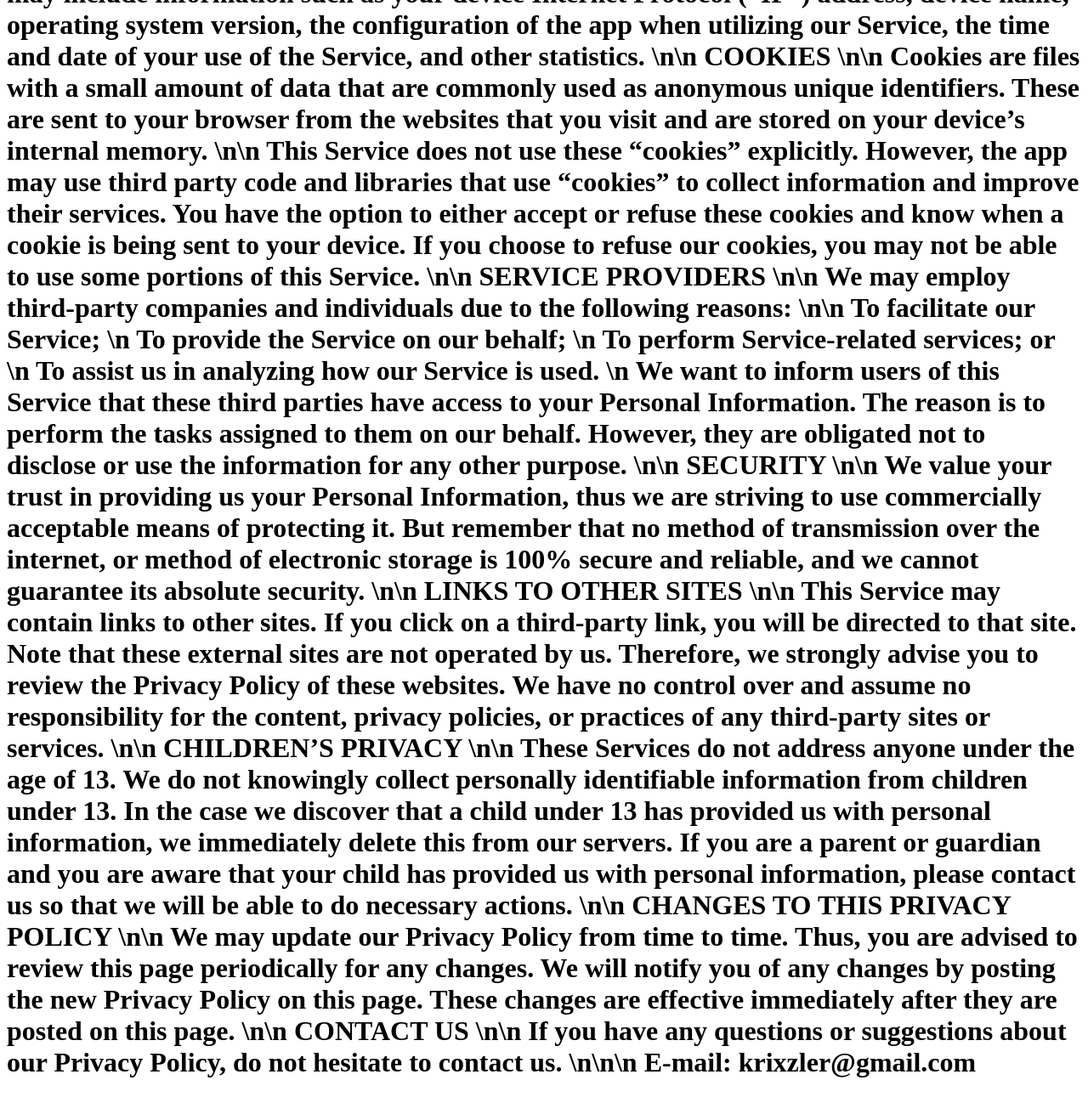
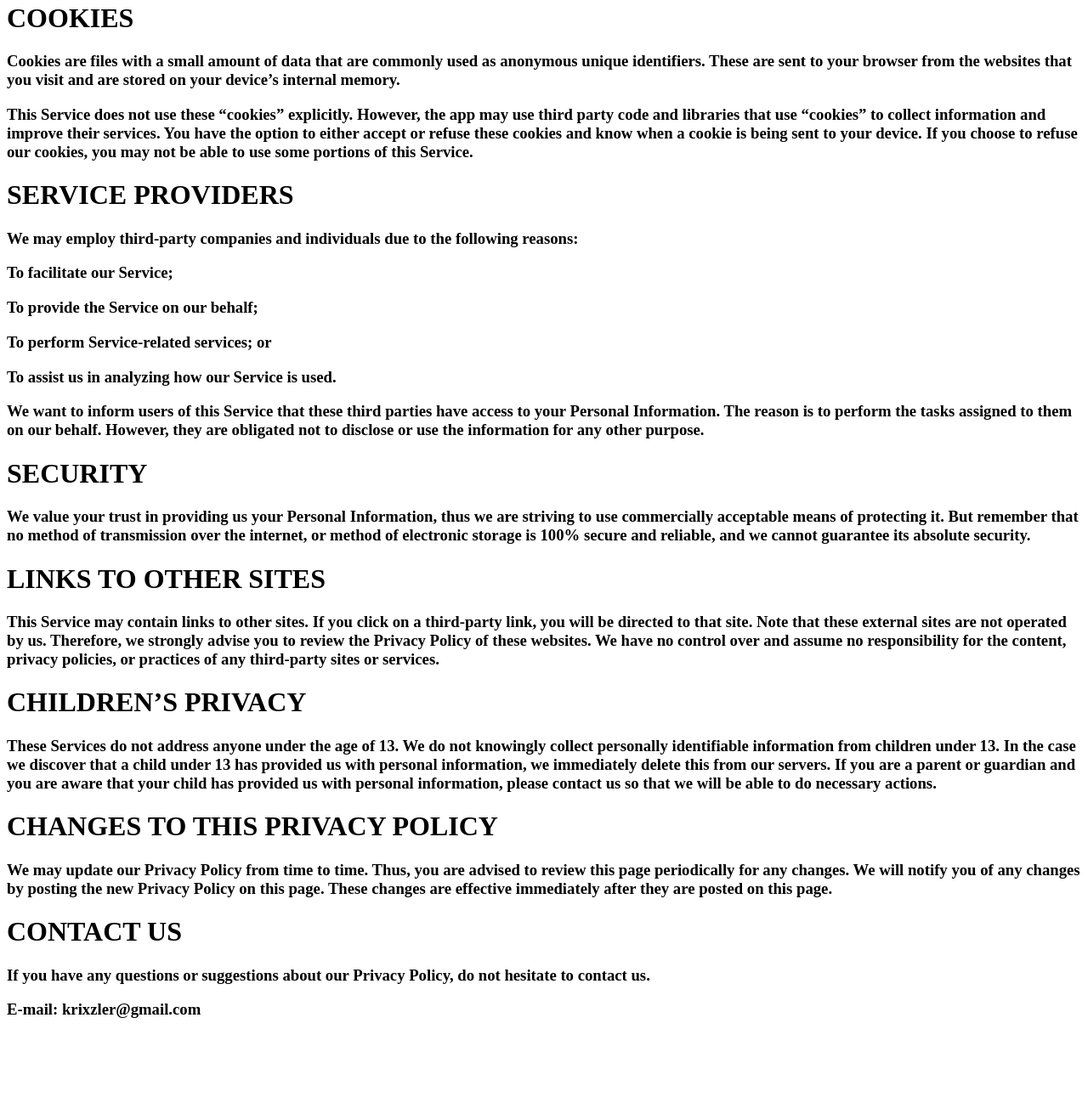
Before and after one commit to KrixApp/PrivacyPolicy, a plain HTML site: page index.html in a window 1280 px wide. Shown: the part 706-1997 px from the top of the page at 85% size. After the commit the page ends 1924 px from the top, so only its background shows below. Drawn offline with Linux system fonts and the light colour scheme.

Commit message:
Update index.html

```diff
--- a/index.html
+++ b/index.html
@@ -3,69 +3,69 @@
   <title> KrixApp </title>
   <body>
 
-    <h3> Privacy Policy </h3>
+    <h1> Privacy Policy </h1>
 
-    <h1>
+    <h3>
 KrixApp built the Deserve Me app as a Freemium app. This SERVICE is provided by KrixApp at no cost and is intended for use as is.
-\n\n
+</h3><h3>
 This page is used to inform visitors regarding our policies with the collection, use, and disclosure of Personal Information if anyone decided to use our Service.
-\n\n
+</h3><h3>
 If you choose to use our Service, then you agree to the collection and use of information in relation to this policy. The Personal Information that we collect is used for providing and improving the Service. We will not use or share your information with anyone except as described in this Privacy Policy.
-\n\n
+</h3><h3>
 The terms used in this Privacy Policy have the same meanings as in our Terms and Conditions, which is accessible at Deserve Me unless otherwise defined in this Privacy Policy.
-\n\n
-<b>INFORMATION COLLECTION AND USE</b>
-\n\n
+</h3><h1>
+INFORMATION COLLECTION AND USE
+</h1><h3>
 For a better experience, while using our Service, we may require you to provide us with certain personally identifiable information. The information that we request will be retained by us and used as described in this privacy policy.
-\n\n
+</h3><h3>
 The app does use third party services that may collect information used to identify you.
-\n\n
+</h3><h3>
 Link to privacy policy of third party service providers used by the app:
-\n\n
-- Google Play Services \n
+</h3><h3>
+- Google Play Services</h3><h3>
 - Facebook
-\n\n
-<b>LOG DATA</b>
-\n\n
+</h3><h1>
+LOG DATA
+</h1><h3>
 We want to inform you that whenever you use our Service, in a case of an error in the app we collect data and information (through third party products) on your phone called Log Data. This Log Data may include information such as your device Internet Protocol (“IP”) address, device name, operating system version, the configuration of the app when utilizing our Service, the time and date of your use of the Service, and other statistics.
-\n\n
-<b>COOKIES</b>
-\n\n
+</h3><h1>
+COOKIES
+</h1><h3>
 Cookies are files with a small amount of data that are commonly used as anonymous unique identifiers. These are sent to your browser from the websites that you visit and are stored on your device’s internal memory.
-\n\n
+</h3><h3>
 This Service does not use these “cookies” explicitly. However, the app may use third party code and libraries that use “cookies” to collect information and improve their services. You have the option to either accept or refuse these cookies and know when a cookie is being sent to your device. If you choose to refuse our cookies, you may not be able to use some portions of this Service.
-\n\n
-<b>SERVICE PROVIDERS</b>
-\n\n
+</h3><h1>
+SERVICE PROVIDERS
+</h3><h3>
 We may employ third-party companies and individuals due to the following reasons:
-\n\n
-To facilitate our Service; \n
-To provide the Service on our behalf; \n
-To perform Service-related services; or \n
-To assist us in analyzing how our Service is used. \n
+</h3><h3>
+To facilitate our Service; </h3><h3>
+To provide the Service on our behalf; </h3><h3>
+To perform Service-related services; or </h3><h3>
+To assist us in analyzing how our Service is used. </h3><h3>
 We want to inform users of this Service that these third parties have access to your Personal Information. The reason is to perform the tasks assigned to them on our behalf. However, they are obligated not to disclose or use the information for any other purpose.
-\n\n
-<b>SECURITY</b>
-\n\n
+</h3><h1>
+SECURITY
+</h1><h3>
 We value your trust in providing us your Personal Information, thus we are striving to use commercially acceptable means of protecting it. But remember that no method of transmission over the internet, or method of electronic storage is 100% secure and reliable, and we cannot guarantee its absolute security.
-\n\n
-<b>LINKS TO OTHER SITES</b>
-\n\n
+</h3><h1>
+LINKS TO OTHER SITES
+</h3><h3>
 This Service may contain links to other sites. If you click on a third-party link, you will be directed to that site. Note that these external sites are not operated by us. Therefore, we strongly advise you to review the Privacy Policy of these websites. We have no control over and assume no responsibility for the content, privacy policies, or practices of any third-party sites or services.
-\n\n
-<b>CHILDREN’S PRIVACY</b>
-\n\n
+</h3><h1>
+CHILDREN’S PRIVACY
+</h3><h3>
 These Services do not address anyone under the age of 13. We do not knowingly collect personally identifiable information from children under 13. In the case we discover that a child under 13 has provided us with personal information, we immediately delete this from our servers. If you are a parent or guardian and you are aware that your child has provided us with personal information, please contact us so that we will be able to do necessary actions.
-\n\n
-<b>CHANGES TO THIS PRIVACY POLICY</b>
-\n\n
+</h3><h1>
+CHANGES TO THIS PRIVACY POLICY
+</h1><h3>
 We may update our Privacy Policy from time to time. Thus, you are advised to review this page periodically for any changes. We will notify you of any changes by posting the new Privacy Policy on this page. These changes are effective immediately after they are posted on this page.
-\n\n
+</h3><h1>
 <b>CONTACT US</b>
-\n\n
+</h1><h3>
 If you have any questions or suggestions about our Privacy Policy, do not hesitate to contact us.
-\n\n\n
+</h3><h3>
 E-mail: krixzler@gmail.com
-    </h1>
+    </h3>
   </body>
 </html>
```
